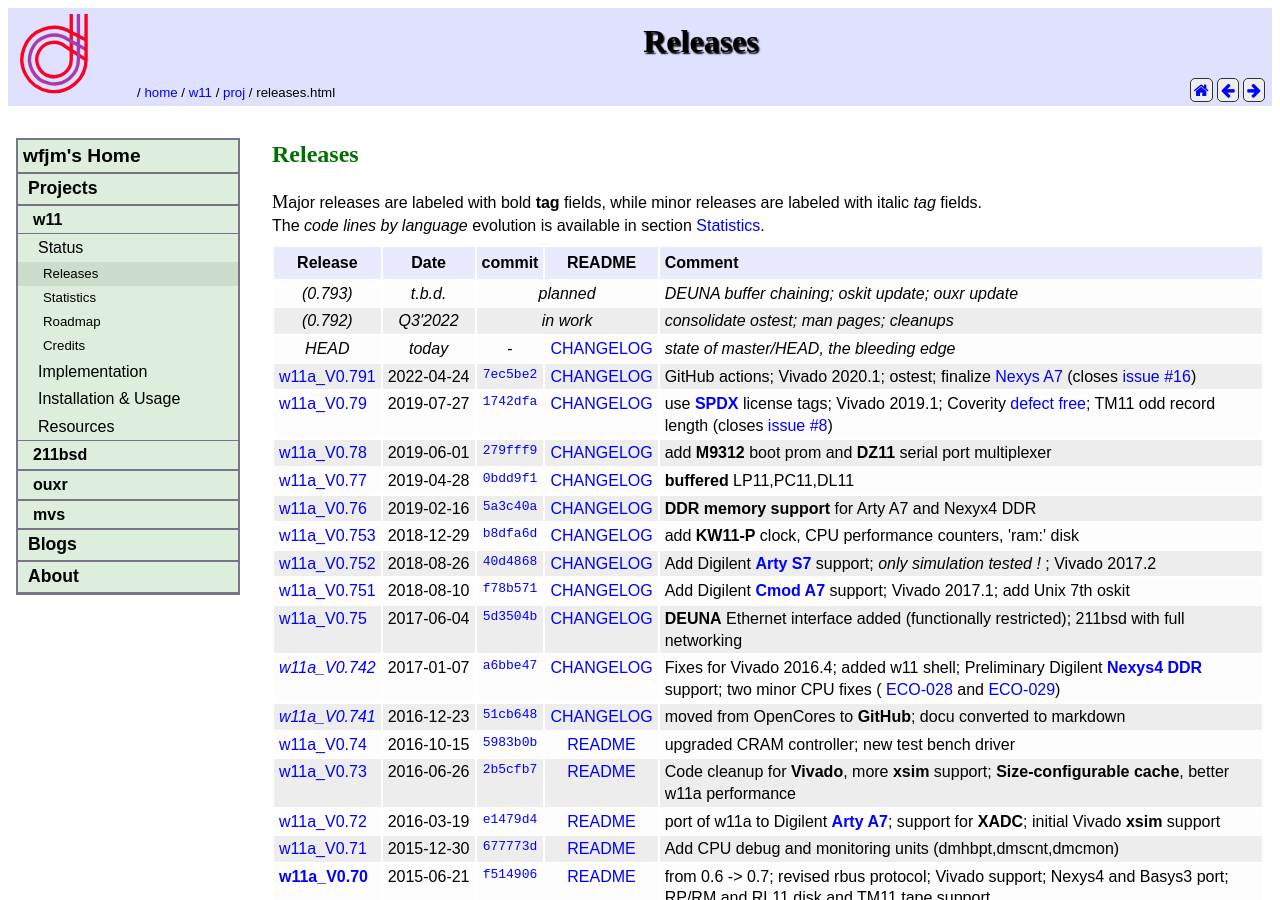
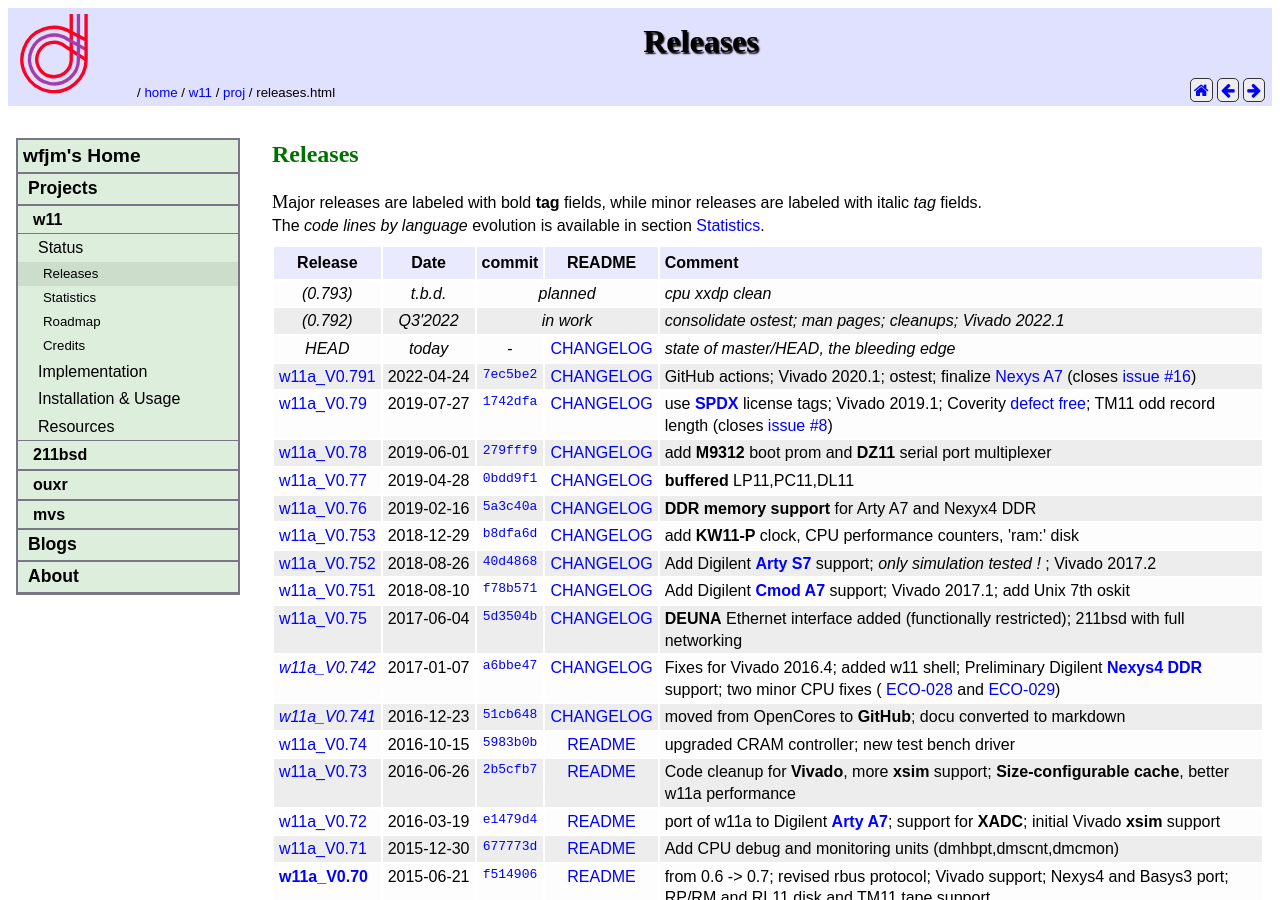
Before and after one commit to wfjm/wfjm.github.io, a Jekyll site: the page built from home/w11/proj/releases.html, in a window 1280 px wide and 900 px high. Built offline with Jekyll 4.4.1, drawn with Linux system fonts in a browser that asks for light colours; some of the changed text lies outside the part shown.

Commit message:
update release planning

```diff
--- a/home/w11/proj/releases.html
+++ b/home/w11/proj/releases.html
@@ -25,14 +25,18 @@ my:
 #    dat: Q2'2020
 #    com: in work
 #    txt: cleanups; oskit test automation; w11a I/O complete
+#  - tag: 0.793
+#    dat: t.b.d.
+#    com: planned
+#    txt: 'DEUNA buffer chaining; oskit update; ouxr update'
   - tag: 0.793
     dat: t.b.d.
     com: planned
-    txt: 'DEUNA buffer chaining; oskit update; ouxr update'
+    txt: 'cpu xxdp clean'
   - tag: 0.792
     dat: Q3'2022
     com: in work
-    txt: 'consolidate ostest; man pages; cleanups'
+    txt: 'consolidate ostest; man pages; cleanups; Vivado 2022.1'
 #
   releases:
   - tag: w11a_V0.791
```
Also changed, not shown: other parts of home/w11/proj/releases.html (+1 -1 lines).
